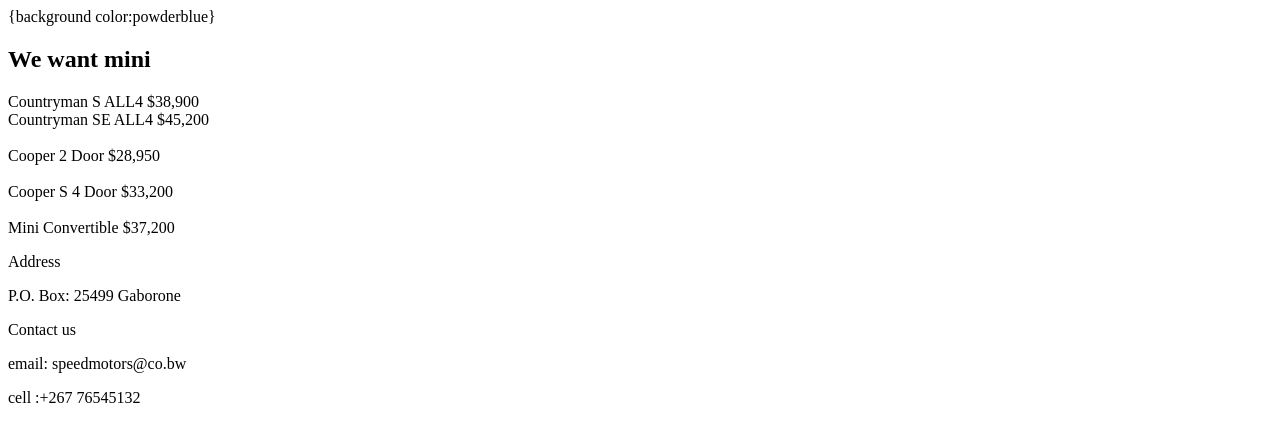
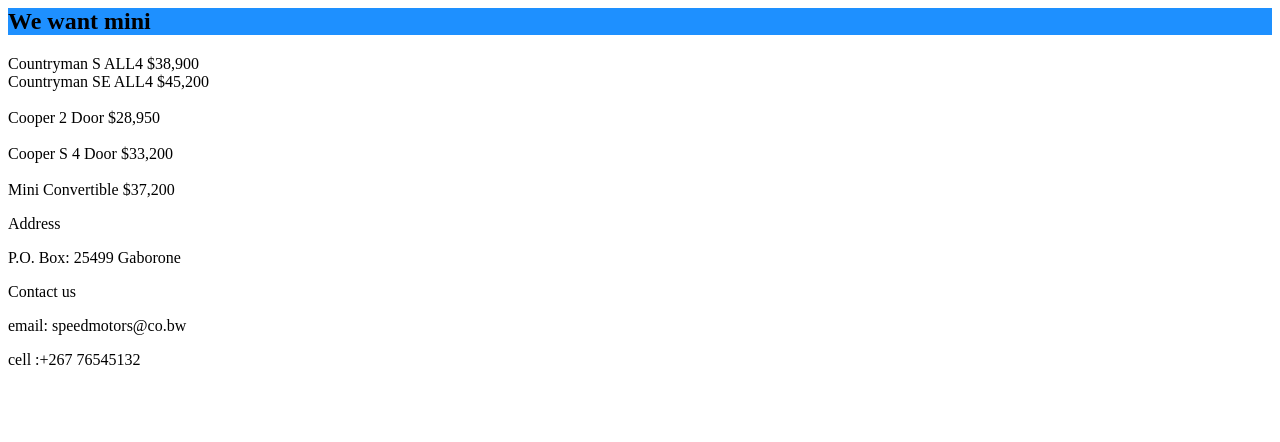
Before and after one commit to bida24-107/SpeedstarMotors, a plain HTML site: page index.html in a window 1280 px wide. Drawn offline with Linux system fonts and the light colour scheme.

Commit message:
Update index.html

```diff
--- a/index.html
+++ b/index.html
@@ -2,8 +2,8 @@
 <head>
 <title>SPEEDSTAR MOTORS</title>
 </head>
-<body>{background color:powderblue}
-<h2>We want mini</h2>
+<body>
+<h2 style="background-color:Dodgerblue;">We want mini</h2>
 <p> Countryman S ALL4 $38,900
   <br>Countryman SE ALL4 $45,200</br>
   <br>Cooper 2 Door $28,950</br>
```
